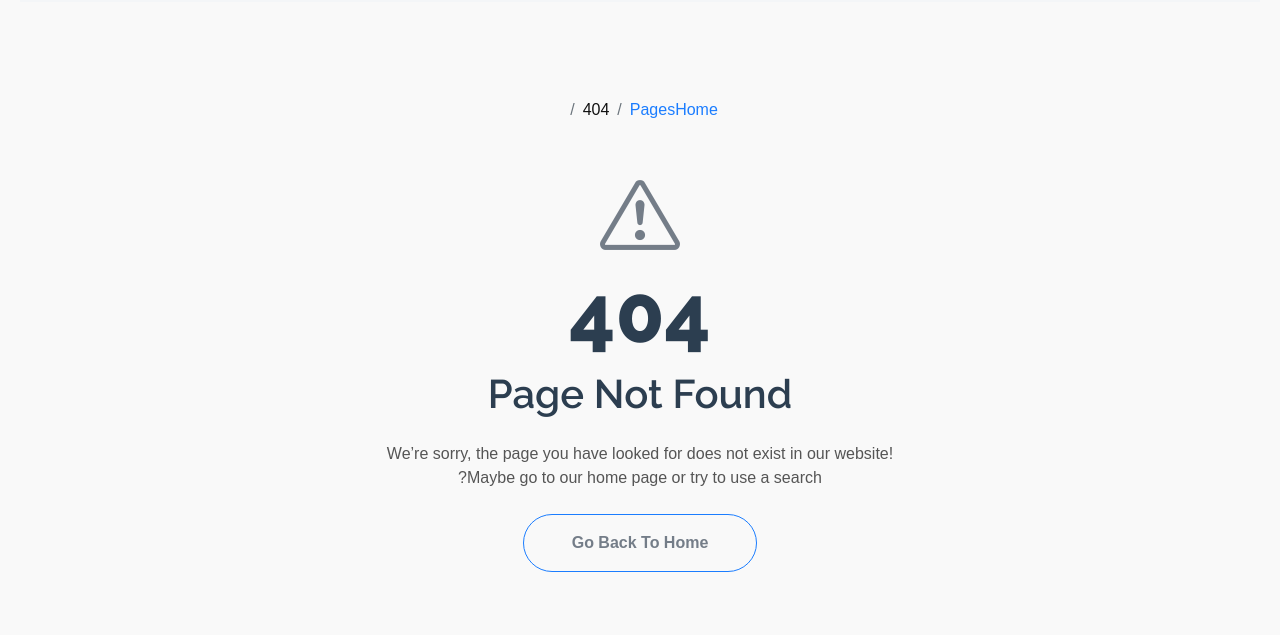
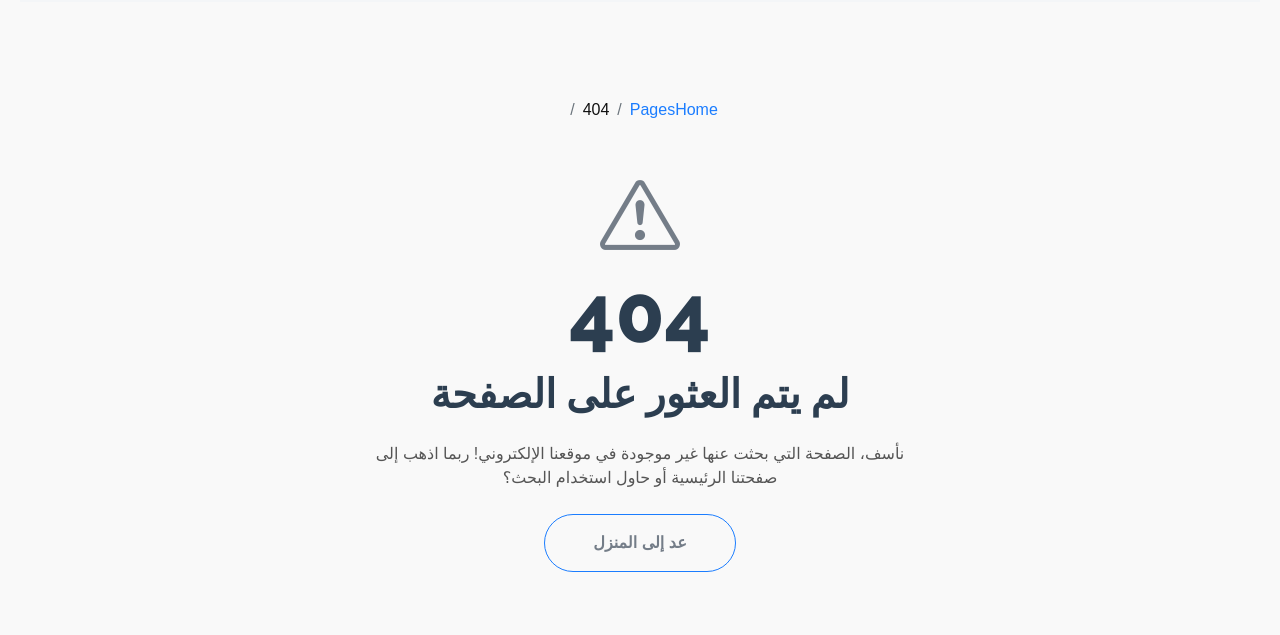
Before and after one commit to omaralsnani/UMLUJ, a plain HTML site: page 404.html in a window 1280 px wide. Shown: the part 165-800 px from the top of the page. Drawn offline with nearby package versions, Linux system fonts and the light colour scheme.

Commit message:
Update 404.html

```diff
--- a/404.html
+++ b/404.html
@@ -152,9 +152,9 @@
                     <div class="col-lg-6">
                         <i class="bi bi-exclamation-triangle display-1 text-secondary"></i>
                         <h1 class="display-1">404</h1>
-                        <h1 class="mb-4">Page Not Found</h1>
-                        <p class="mb-4">We’re sorry, the page you have looked for does not exist in our website! Maybe go to our home page or try to use a search?</p>
-                        <a class="btn link-hover border border-primary rounded-pill py-3 px-5" href="index.html">Go Back To Home</a>
+                        <h1 class="mb-4">لم يتم العثور على الصفحة</h1>
+                        <p class="mb-4">نأسف، الصفحة التي بحثت عنها غير موجودة في موقعنا الإلكتروني! ربما اذهب إلى صفحتنا الرئيسية أو حاول استخدام البحث؟</p>
+                        <a class="btn link-hover border border-primary rounded-pill py-3 px-5" href="index.html">عد إلى المنزل</a>
                     </div>
                 </div>
             </div>
```
